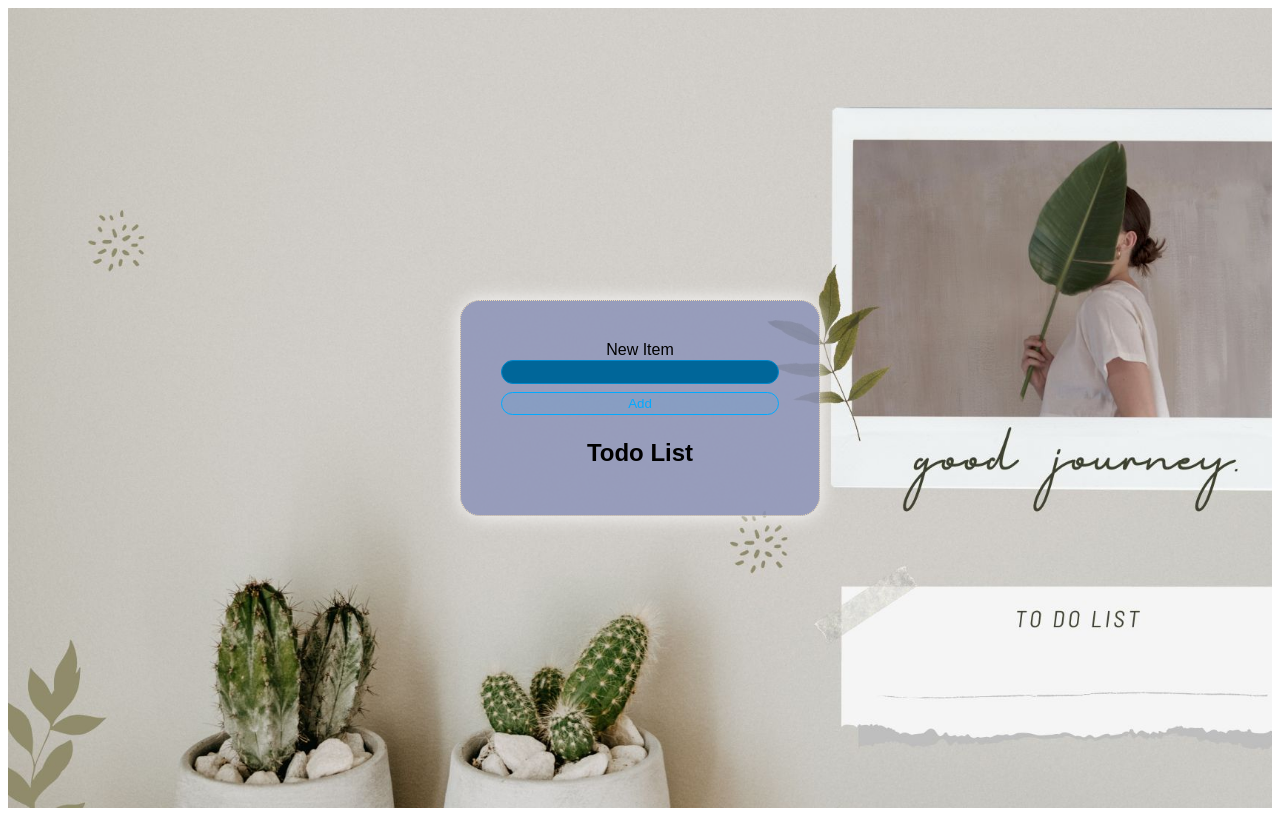
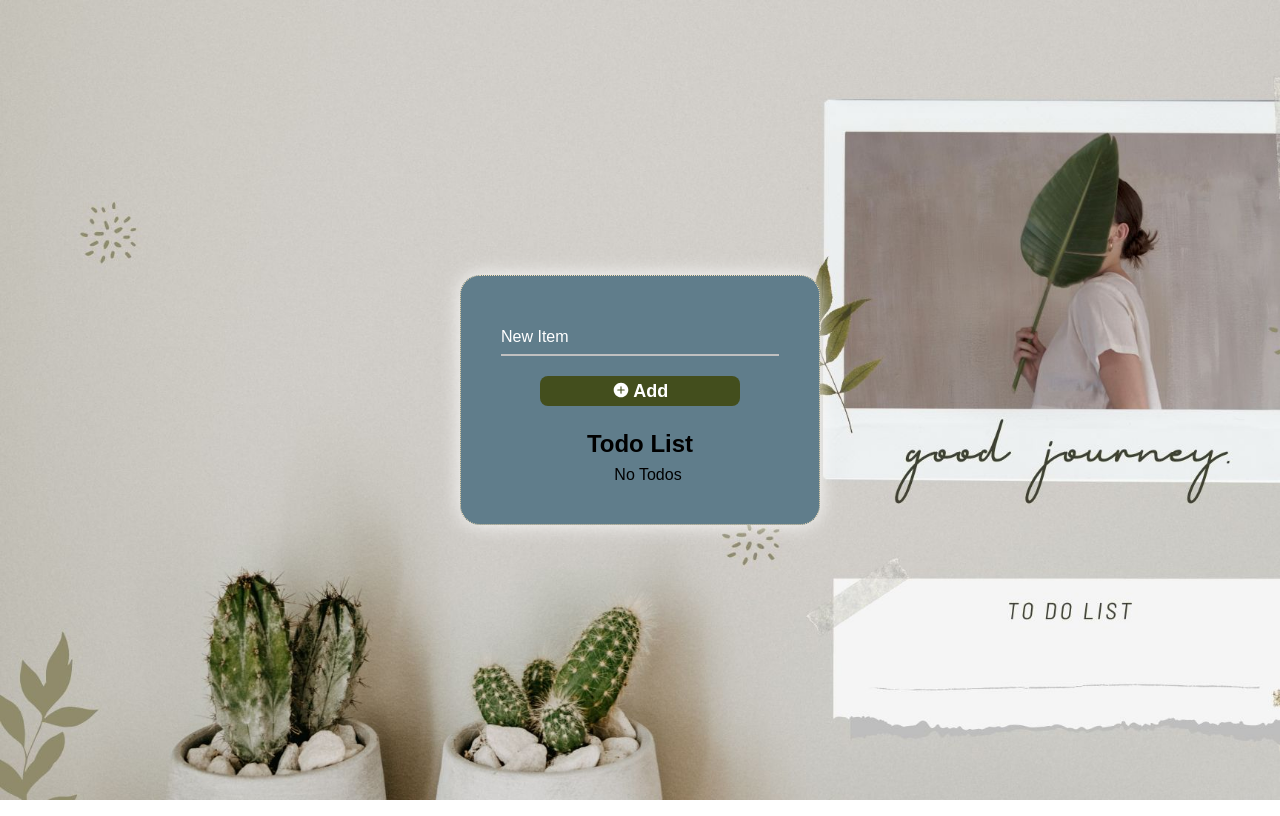
Before and after one commit to ardsb/todo-list-app, a React (Vite) app: page / in a window 1280 px wide. Built offline with nearby package versions, Linux system fonts and the light colour scheme.

Commit message:
minor ui changes

```diff
--- a/package.json
+++ b/package.json
@@ -10,8 +10,11 @@
     "preview": "vite preview"
   },
   "dependencies": {
+    "@react-icons/all-files": "^4.1.0",
     "react": "^18.2.0",
     "react-dom": "^18.2.0",
+    "react-icons": "^4.9.0",
+    "sass": "^1.63.5",
     "uuid": "^9.0.0"
   },
   "devDependencies": {
@@ -25,5 +28,4 @@
     "prettier": "^3.0.0-alpha.6",
     "vite": "^4.3.9"
   }
-
 }
--- a/src/App.jsx
+++ b/src/App.jsx
@@ -50,6 +50,7 @@ function App() {
 
 
       <ul className="list">
+      {todos.length === 0 && "No Todos"}
         {todos.map(todo => {
           // eslint-disable-next-line react/jsx-key
           return (
--- a/src/NewTodoForm.jsx
+++ b/src/NewTodoForm.jsx
@@ -1,4 +1,5 @@
 import { useState } from "react"
+import {IoIosAddCircle} from "@react-icons/all-files/io/IoIosAddCircle"
 
 // eslint-disable-next-line react/prop-types
 export function NewTodoForm({ onSubmit }) {
@@ -15,12 +16,19 @@ export function NewTodoForm({ onSubmit }) {
 
   return (
     <form className="new-item-form" onSubmit={handleSubmit}>
-      <div className="form-row">
-        <label htmlFor="item"> New Item</label>
-        <input value={newItem} onChange={e => setNewItem(e.target.value)} type="text" id="item"></input>
+
+      <div className="wrapper">
+        <div className="input-data">
+          <input value={newItem} required onChange={e => setNewItem(e.target.value)} type="text" id="item"></input>
+          <div className="underline"></div>
+          <label htmlFor="item"> New Item</label>
+        </div>
       </div>
+
       <button className="btn" >
-        Add
+      <div className="addLayout">
+      <IoIosAddCircle/> Add
+      </div>
       </button>
     </form>
   )
--- a/src/styles.css
+++ b/src/styles.css
@@ -5,17 +5,12 @@
 
 
 
-.new-item-form {
-  display: flex;
-  flex-direction: column;
-  gap: 0.5rem;
-}
 
 
 .custom-form {
   position: relative;
   z-index: 1;
-  background-color:#8d93b8d7;
+  background-color: #607D8B;
   width: 360px;
   height: auto;
   margin: 0 auto;
@@ -25,26 +20,33 @@
   border-radius: 20px;
   border: 1px dotted wheat;
 }
-.form-row {
-  display: flex;
-  flex-direction: column;
-  gap: 0.1rem;
+
+
+
+.btn {
+  margin-top: 20px;
+  height: 30px;
+  width: 200px;
+  background-color:rgb(67,78,29);
+  border: none;
+  outline: none;
+
+  border-radius: 8px;
+
+  font-size: 18px;
+  color: white;
+
+  font-weight: 600;
+
+  transition: background-color 1s ease-out 10ms;
+
+  cursor: pointer;
 }
 
-.btn {
-  background: hsl(200, 100%, 50%, 0.1);
-  border: 1px solid hsl(200, 100%, 50%);
-  color: hsl(200, 100%, 50%);
-  padding: 0.25em 0.5em;
-  border-radius: 2em;
-  cursor: pointer;
-  outline: none;
+.btn:hover{
+  background: #289672;
 }
 
-.btn:hover,
-.btn:focus-visible {
-  background: hsl(200, 100%, 50%, 0.2);
-}
 
 .btn.btn-danger {
   background: hsl(0, 100%, 40%, 0.1);
@@ -57,18 +59,8 @@
   background: hsl(0, 100%, 40%, 0.2);
 }
 
-.new-item-form input {
-  outline: none;
-  border: 1px solid hsl(200, 100%, 40%);
-  background: hsl(200, 100%, 30%);
-  border-radius: 1em;
-  padding: 0.25em 0.5em;
-  color: hsl(200, 100%, 90%);
-}
 
-.new-item-form input:focus {
-  border: 1px solid hsl(200, 100%, 70%);
-}
+
 
 .header {
   font-size: 1.5rem;
@@ -161,3 +153,70 @@
   background-repeat: no-repeat;
   background-size: cover;
 }
+
+@import url('https://fonts.googleapis.com/css?family=Poppins:400,500,600,700&display=swap');
+*{
+  margin: 0;
+  padding: 0;
+  outline: none;
+  box-sizing: border-box;
+  font-family: 'Poppins', sans-serif;
+}
+
+
+.wrapper .input-data{
+  height: 40px;
+  width: 100%;
+  position: relative;
+}
+.wrapper .input-data input{
+  height: 100%;
+  width: 100%;
+  border: none;
+  font-size: 17px;
+  background-color: rgba(73, 82, 60, 0);
+  border-bottom: 2px solid silver;
+}
+.input-data input:focus ~ label,
+.input-data input:valid ~ label{
+  transform: translateY(-20px);
+  font-size: 15px;
+  color: #0e1e70;
+}
+.wrapper .input-data label{
+  position: absolute;
+  bottom: 10px;
+  left: 0;
+  color: rgb(255, 255, 255);
+  pointer-events: none;
+  transition: all 0.3s ease;
+}
+.input-data .underline{
+  position: absolute;
+  height: 2px;
+  width: 100%;
+  bottom: 0;
+}
+.input-data .underline:before{
+  position: absolute;
+  right: 0px;
+  content: "";
+  height: 100%;
+  width: 100%;
+  background: #0c1d74;
+  transform: scaleX(0);
+  transform-origin: center;
+  transition: transform 0.3s ease;
+}
+.input-data input:focus ~ .underline:before,
+.input-data input:valid ~ .underline:before{
+  transform: scaleX(1);
+}
+
+.addLayout{
+  display: flex;
+  justify-content: center;
+  margin-left: 70px;
+  justify-content: space-around;
+  width: 60px;
+}
```
Also changed, not shown: 1 other file (tests, documents, lock files or other folders).
